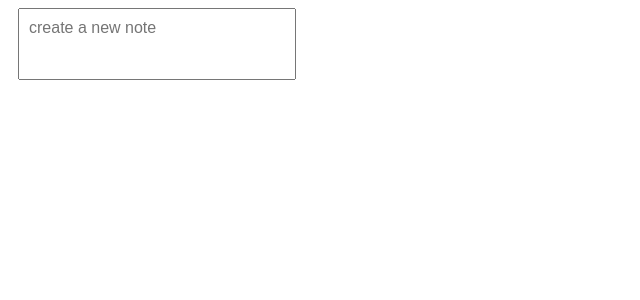
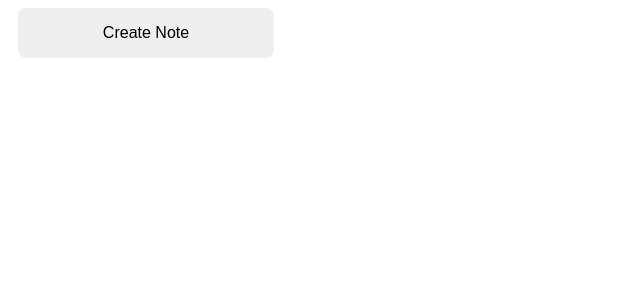
Before and after one commit to amyloumills/organise-me, a SvelteKit app: page / in a window 1280 px wide. Shown: the top 300 px of the page, without its empty margins (0-640 px from the left). Built offline with nearby package versions, Linux system fonts and the light colour scheme.

Commit message:
refactor start on how to add note

```diff
--- a/src/components/Notes/Note.svelte
+++ b/src/components/Notes/Note.svelte
@@ -1,24 +1,14 @@
 <script lang="ts">
-	import { createEventDispatcher } from 'svelte';
 	import type { NoteData } from '../../types';
 	import NoteActions from './NoteActions.svelte';
 
 	export let data: NoteData;
-
-	const dispatch = createEventDispatcher();
-
-	function onTitleBlur() {
-		dispatch('titleChange');
-	}
 </script>
 
 <div>
-	<p
-		contenteditable="true"
-		spellcheck="false"
-		on:blur={onTitleBlur}
-		bind:textContent={data.title}
-	/>
+	<p>
+		{data.title}
+	</p>
 	<p>{data.body}</p>
 	<NoteActions on:delete on:edit />
 </div>
--- a/src/components/Notes/NoteCreate.svelte
+++ b/src/components/Notes/NoteCreate.svelte
@@ -7,42 +7,79 @@
 
 	const dispatch = createEventDispatcher();
 
-	let title = '';
+	let showModal = false;
 
-	function onKeyDown(e: KeyboardEvent) {
-		if (e.key != 'Enter') return;
+	let newNote: NoteData = {
+		id: '',
+		title: '',
+		body: '',
+		priority: '',
+		status: '',
+		tagIds: [],
+		pinned: false,
+		createdAt: 0,
+		updatedAt: 0
+	};
 
-		if (title.length < 3) return;
+	function createNote() {
+		newNote.id = uuidv4();
 
-		notes = [
-			...notes,
-			{
-				id: uuidv4(),
-				title,
-				body: '',
-				priority: '',
-				status: '',
-				tagIds: [],
-				pinned: false,
-				createdAt: 0,
-				updatedAt: 0
-			}
-		];
+		notes = [...notes, newNote];
+
 		dispatch('create');
-		title = '';
-		e.preventDefault();
+		closeModal();
+	}
+
+	function closeModal() {
+		showModal = false;
+	}
+
+	function openModal() {
+		showModal = true;
 	}
 </script>
 
-<textarea on:keydown={onKeyDown} bind:value={title} placeholder="create a new note" />
+<button on:click={openModal} class="create-button">Create Note</button>
+
+{#if showModal}
+	<div class="modal">
+		<h2>Create Note</h2>
+		<!-- Add input fields -->
+		<input type="text" bind:value={newNote.title} placeholder="Enter title" />
+		<textarea bind:value={newNote.body} />
+		<span>
+			<input bind:checked={newNote.pinned} type="checkbox" id="pinned" />
+			<label for="pinned">Pin to top</label>
+		</span>
+		<label for="priority">Set Priority:</label>
+		<select bind:value={newNote.priority} name="priority" id="priority">
+			<option value="high">High</option>
+			<option value="normal">Normal</option>
+			<option value="low">Low</option>
+		</select>
+
+		<button on:click={createNote}>Create Note</button>
+		<button on:click={closeModal}>Cancel</button>
+	</div>
+{/if}
 
 <style>
-	textarea {
+	.create-button {
 		width: 20vw;
 		height: 50px;
 		margin-left: 10px;
-		resize: none;
 		font-size: 1rem;
 		padding: 10px;
 	}
+
+	.modal {
+		position: fixed;
+		top: 50%;
+		left: 50%;
+		transform: translate(-50%, -50%);
+		background-color: white;
+		padding: 20px;
+		border-radius: 5px;
+		box-shadow: 0 2px 4px rgba(0, 0, 0, 0.2);
+	}
 </style>
```
